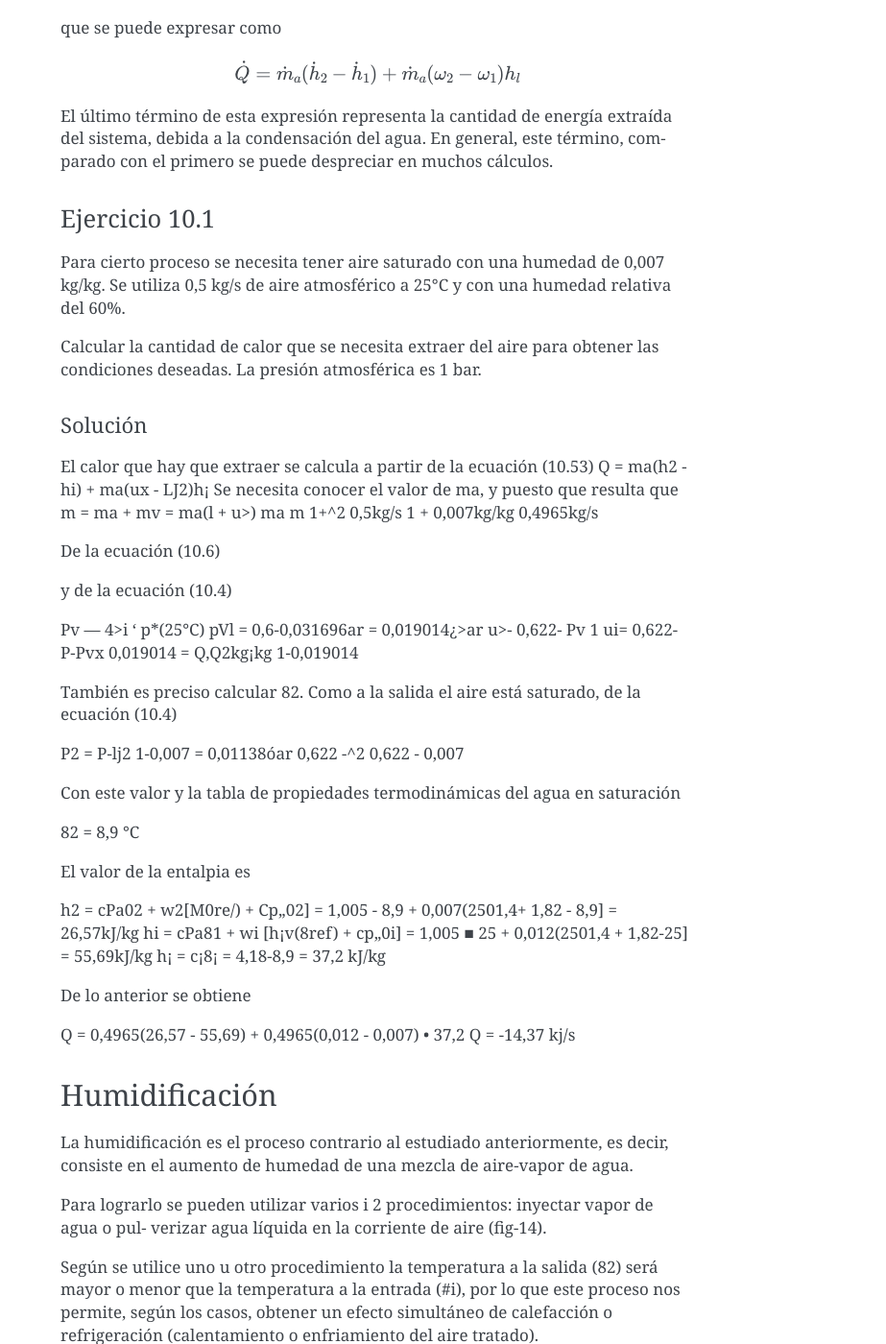
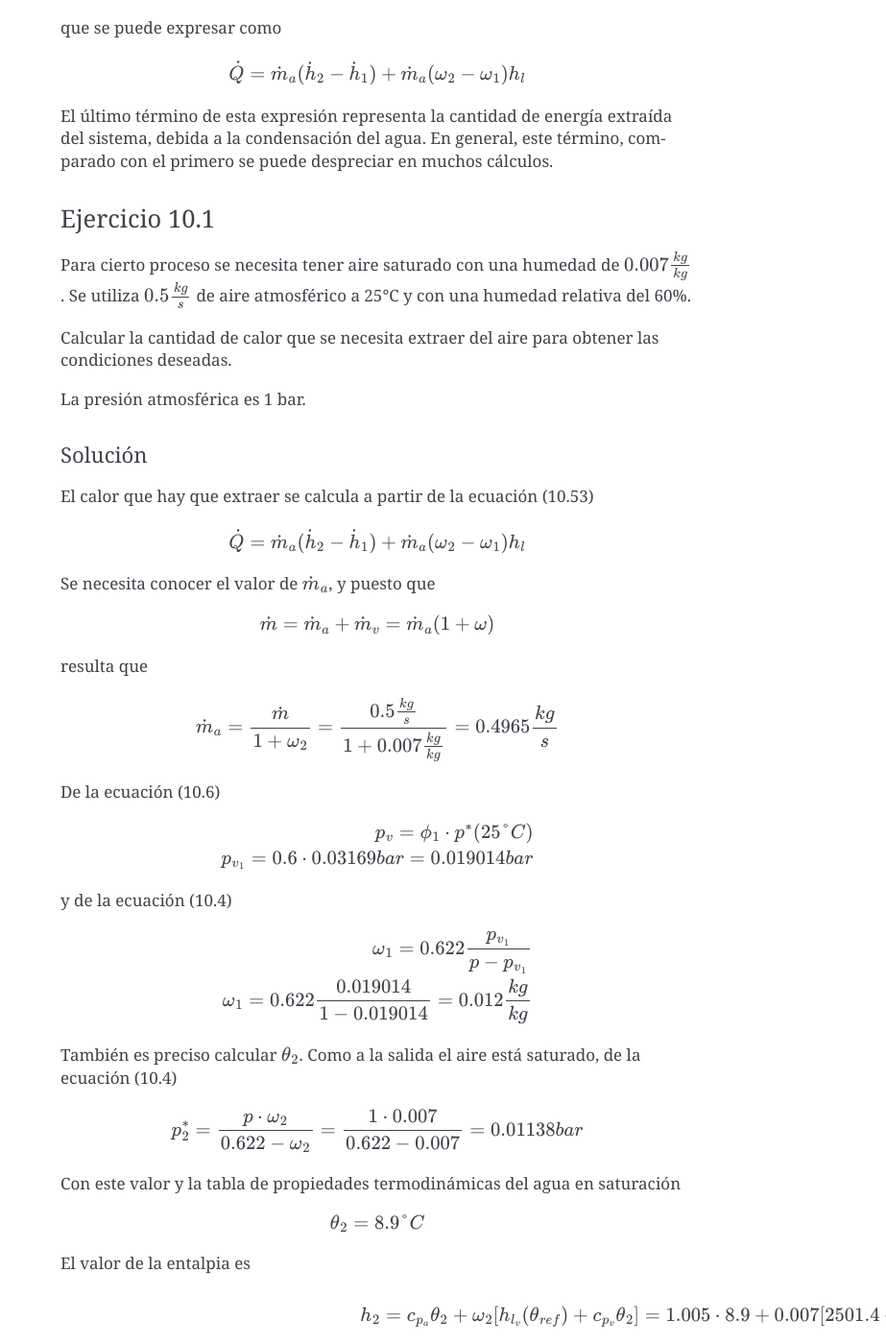
Before and after one commit to mantielero/termodinamica, a Sphinx documentation site: the page built from source/vapores_acondicionamiento.rst, in a window 1280 px wide and 1400 px high, scrolled down 7849 px. Shown: the whole window at 96% size, without its empty margins (357-1280 px from the left). Built offline with Sphinx 7.4.7, drawn with Linux system fonts in a browser that asks for light colours; pages that are not in the unit, such as notebooks, are missing from menus; some of the changed text lies outside the part shown.

Commit message:
Update vapores_acondicionamiento.rst

```diff
--- a/source/vapores_acondicionamiento.rst
+++ b/source/vapores_acondicionamiento.rst
@@ -222,60 +222,75 @@ El último término de esta expresión representa la cantidad de energía extra
 Ejercicio 10.1
 ^^^^^^^^^^^^^^
 
-Para cierto proceso se necesita tener aire saturado con una humedad de 0,007 kg/kg. Se utiliza 0,5 kg/s de aire atmosférico a 25°C y con una humedad relativa del 60%.
+Para cierto proceso se necesita tener aire saturado con una humedad de :math:`0.007\frac{kg}{kg}`. Se utiliza :math:`0.5\frac{kg}{s}` de aire atmosférico a 25°C y con una humedad relativa del 60%.
 
 Calcular la cantidad de calor que se necesita extraer del aire para obtener las condiciones deseadas.
+
 La presión atmosférica es 1 bar.
 
 Solución
 ''''''''
 
 El calor que hay que extraer se calcula a partir de la ecuación (10.53)
-Q = ma(h2 - hi) + ma(ux - LJ2)h¡
-Se necesita conocer el valor de ma, y puesto que
+
+.. math::
+
+   \dot{Q} = \dot{m}_a (\dot{h}_2 - \dot{h}_1  )+ \dot{m}_a (\omega_2 - \omega_1) h_l
+
+Se necesita conocer el valor de :math:`\dot{m}_a`, y puesto que
+
+.. math::
+
+   \dot{m} = \dot{m}_a + \dot{m}_v = \dot{m}_a (1+\omega)
+
 resulta que
-m = ma + mv = ma(l + u>)
-ma
-m
-1+^2
-0,5kg/s 1 + 0,007kg/kg
-0,4965kg/s
+
+.. math::
+
+   \dot{m}_a = \frac{\dot{m}}{1+\omega_2} = \frac{0.5\frac{kg}{s}}{1+0.007\frac{kg}{kg}} = 0.4965\frac{kg}{s}
+
 
 De la ecuación (10.6)
 
+.. math::
+
+   p_v = \phi_1 \cdot p^*(25°C) \\
+   p_{v_1} = 0.6 \cdot 0.03169bar = 0.019014bar
+
 y de la ecuación (10.4)
 
-Pv — 4>i ' p*(25°C)
-pVl = 0,6-0,031696ar = 0,019014¿>ar
-u>\ - 0,622-
-Pv 1
-ui\ = 0,622-
-P-Pvx
-0,019014
-= Q,Q\2kg¡kg
-1-0,019014
+.. math::
 
-También es preciso calcular 82. Como a la salida el aire está saturado, de la ecuación (10.4)
+   \omega_1 = 0.622 \frac{p_{v_1}}{p-p_{v_1}} \\
+   \omega_1 = 0.622 \frac{0.019014}{1-0.019014} = 0.012\frac{kg}{kg}
 
-P2 =
-P-lj2
-1-0,007
-= 0,01138óar
-0,622 -^2	0,622 - 0,007
+
+También es preciso calcular :math:`\theta_2`. Como a la salida el aire está saturado, de la ecuación (10.4)
+
+.. math::
+
+   p_2^* = \frac{p \cdot \omega_2}{0.622 - \omega_2} = \frac{1 \cdot 0.007}{0.622-0.007} = 0.01138bar
+
 
 Con este valor y la tabla de propiedades termodinámicas del agua en saturación
 
-82 = 8,9 °C
+.. math::
+
+   \theta_2 = 8.9°C
 
 El valor de la entalpia es
 
-h2 = cPa02 + w2[M0re/) + Cp„02] = 1,005 - 8,9 + 0,007(2501,4+ 1,82 - 8,9] = 26,57kJ/kg
-hi = cPa81 + wi [h¡v(8ref) + cp„0i] = 1,005 ■ 25 + 0,012(2501,4 + 1,82-25] = 55,69kJ/kg
-h¡ = c¡8¡ = 4,18-8,9 = 37,2 kJ/kg
+.. math::
+
+   h_2 = c_{p_a} \theta_2 + \omega_2[ h_{l_v}(\theta_{ref}) + c_{p_v} \theta_2] = 1.005\cdot 8.9 + 0.007 [2501.4 +  1.82 \cdot 8.9] = 26.57\frac{kJ}{kg} \\
+   h_1 = c_{p_a} \theta_1 + \omega_1[ h_{l_v}(\theta_{ref}) + c_{p_v} \theta_1]  = 1.005 \cdot 25 + 0.012(2501.4 + 1.82\cdot25] = 55.69\frac{kJ}{kg}
+   h¡ = c¡8¡ = 4,18-8,9 = 37,2 kJ/kg
 
 De lo anterior se obtiene
 
-Q = 0,4965(26,57 - 55,69) + 0,4965(0,012 - 0,007) • 37,2 Q = -14,37 kj/s
+.. math::
+
+   Q = 0,4965(26,57 - 55,69) + 0,4965(0,012 - 0,007) • 37,2 Q = -14,37 kj/s
 
 Humidificación
 --------------
```
